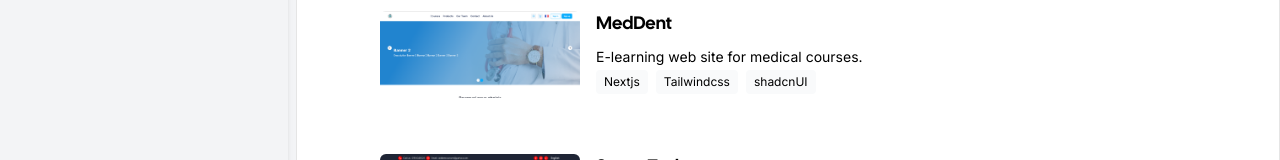
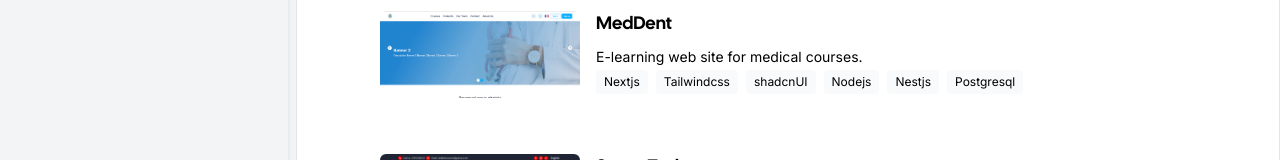
Before and after one commit to Rabah-Sebti/portfolio-nextjs-app, a Next.js app: page / in a window 1280 px wide. Shown: the part 482-642 px from the top of the page. Built offline with nearby package versions, Linux system fonts and the light colour scheme.

Commit message:
add new tech stack products

```diff
--- a/constants/products.jsx
+++ b/constants/products.jsx
@@ -13,7 +13,14 @@ export const products = [
       "/images/meddent-courses1.png",
       "/images/meddent-overview.png",
     ],
-    stack: ["Nextjs", "Tailwindcss", "shadcnUI"],
+    stack: [
+      "Nextjs",
+      "Tailwindcss",
+      "shadcnUI",
+      "Nodejs",
+      "Nestjs",
+      "Postgresql",
+    ],
     slug: "meddent",
     content: (
       <div>
```
